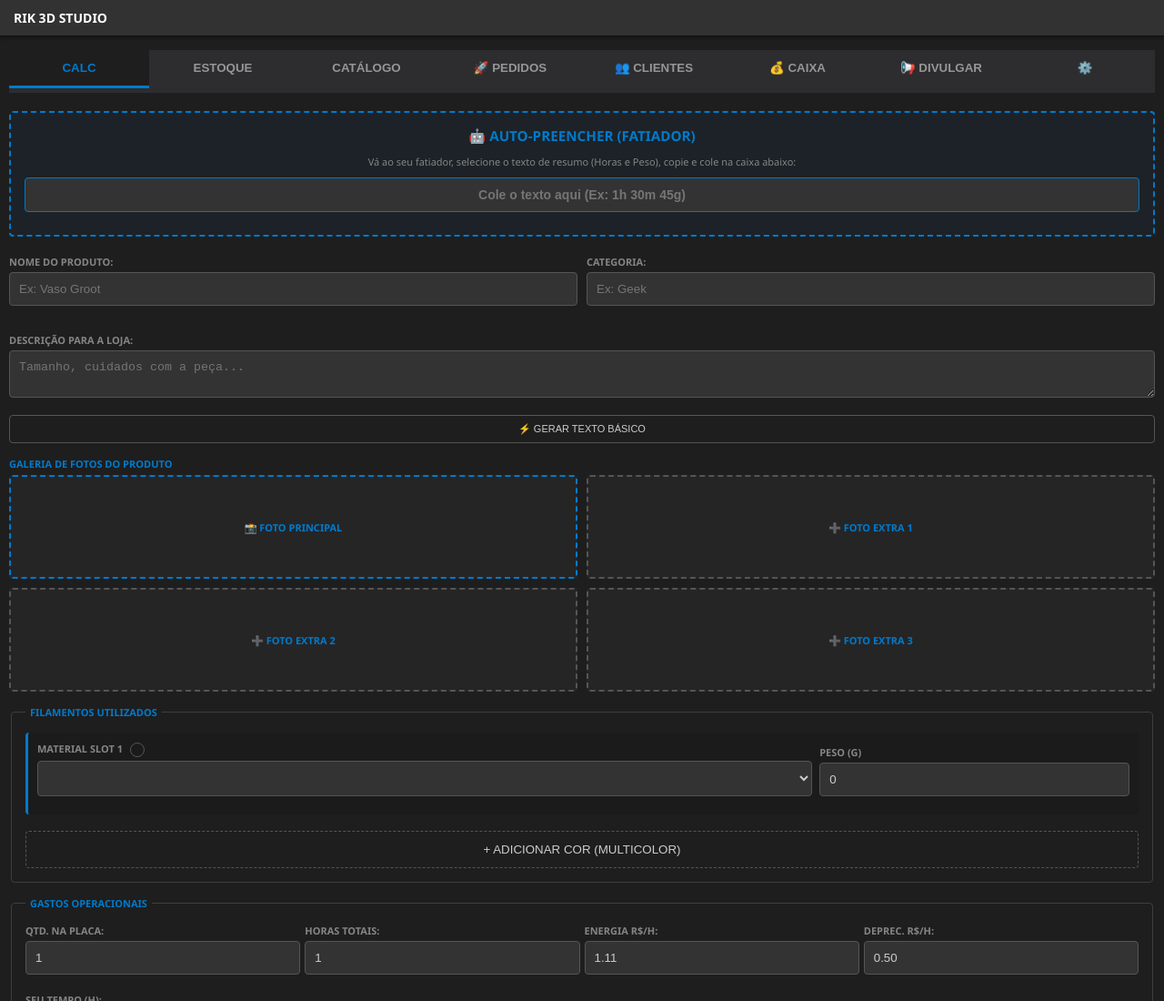
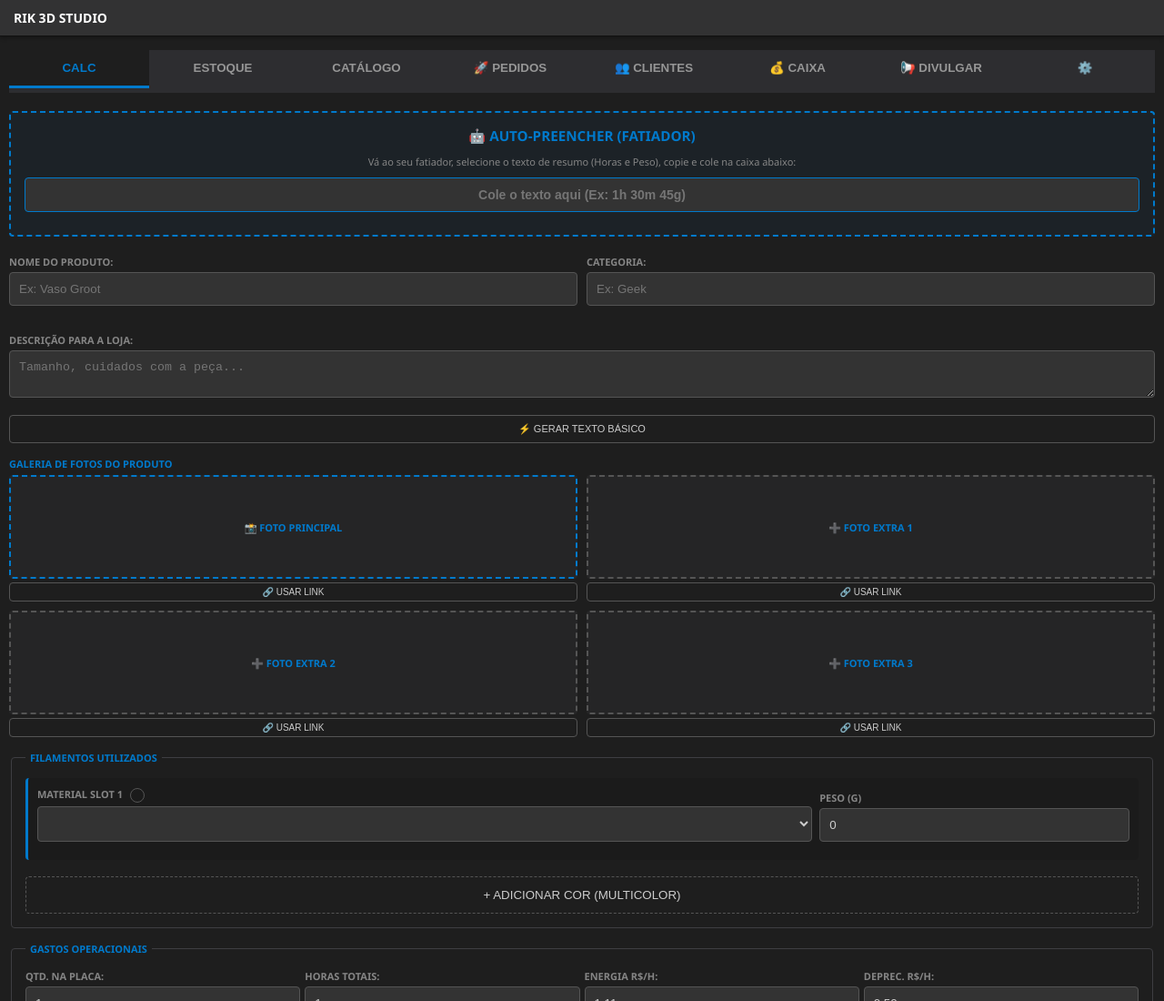
Before and after one commit to henriquerik/painel-celular, a plain HTML site: page calc.html in a window 1280 px wide. Shown: the top 1100 px of the page at 91% size. Drawn offline with Linux system fonts and the light colour scheme; no server answers.

Commit message:
Add files via upload

```diff
--- a/calc.html
+++ b/calc.html
@@ -47,25 +47,37 @@
 
         <label style="margin-top: 15px; display: block; font-weight: bold; color: var(--primary);">Galeria de Fotos do Produto</label>
         <div class="galeria-grid">
+            <div style="display:flex; flex-direction:column; gap:4px;">
                 <div class="img-input-area" style="border-color: var(--primary);">
                     <span id="p-img-text-0">📸 FOTO PRINCIPAL</span>
                     <input type="file" id="p-img-file-0" accept="image/*" onchange="previewImage(this, 0)">
                     <img id="p-img-prev-0" class="img-area-preview">
                 </div>
+                <button class="btn-limpar" style="padding:4px; font-size:10px;" onclick="addLinkImagem(0)">🔗 USAR LINK</button>
+            </div>
+            <div style="display:flex; flex-direction:column; gap:4px;">
                 <div class="img-input-area">
                     <span id="p-img-text-1">➕ FOTO EXTRA 1</span>
                     <input type="file" id="p-img-file-1" accept="image/*" onchange="previewImage(this, 1)">
                     <img id="p-img-prev-1" class="img-area-preview">
                 </div>
+                <button class="btn-limpar" style="padding:4px; font-size:10px;" onclick="addLinkImagem(1)">🔗 USAR LINK</button>
+            </div>
+            <div style="display:flex; flex-direction:column; gap:4px;">
                 <div class="img-input-area">
                     <span id="p-img-text-2">➕ FOTO EXTRA 2</span>
                     <input type="file" id="p-img-file-2" accept="image/*" onchange="previewImage(this, 2)">
                     <img id="p-img-prev-2" class="img-area-preview">
                 </div>
+                <button class="btn-limpar" style="padding:4px; font-size:10px;" onclick="addLinkImagem(2)">🔗 USAR LINK</button>
+            </div>
+            <div style="display:flex; flex-direction:column; gap:4px;">
                 <div class="img-input-area">
                     <span id="p-img-text-3">➕ FOTO EXTRA 3</span>
                     <input type="file" id="p-img-file-3" accept="image/*" onchange="previewImage(this, 3)">
                     <img id="p-img-prev-3" class="img-area-preview">
+                </div>
+                <button class="btn-limpar" style="padding:4px; font-size:10px;" onclick="addLinkImagem(3)">🔗 USAR LINK</button>
             </div>
         </div>
         <fieldset style="border: 1px solid var(--border); border-radius: 4px; margin-top: 15px; padding: 15px;">
@@ -168,7 +180,7 @@
             renderCategoriasRapidas();
         }
 
-        // LEITOR TEXTO DO FATIADOR (Mantido igual)
+        // LEITOR TEXTO DO FATIADOR
         function processarTextoFatiador(text) {
             if (!text) return;
             var statusEl = document.getElementById('ocr-status');
@@ -193,7 +205,7 @@
             }
         }
 
-        // GESTÃO DE ESTOQUE / AMS (Mantido igual)
+        // GESTÃO DE ESTOQUE / AMS
         function addSlotAMS() {
             try {
                 if(slotsAmsCount >= 10) return;
@@ -225,7 +237,7 @@
             } catch(e) {}
         }
 
-        // CÁLCULO MÁGICO (Mantido igual)
+        // CÁLCULO MÁGICO
         function calc() {
             try {
                 var custoPlasticoTotal = 0;
@@ -331,7 +343,7 @@
         }
 
         // ==========================================
-        // NOVA LÓGICA DE MÚLTIPLAS IMAGENS
+        // LÓGICA DE MÚLTIPLAS IMAGENS
         // ==========================================
         function previewImage(input, index) {
             if (input.files && input.files[0]) {
@@ -343,16 +355,34 @@
                         if (width > height) { if (width > MAX) { height *= MAX / width; width = MAX; } } else { if (height > MAX) { width *= MAX / height; height = MAX; } }
                         canvas.width = width; canvas.height = height; var ctx = canvas.getContext('2d'); ctx.drawImage(img, 0, 0, width, height);
 
-                        // Salva no array na posição correta
                         imgGaleria[index] = canvas.toDataURL('image/jpeg', 0.6);
 
-                        // Atualiza visual
                         var pv = document.getElementById('p-img-prev-' + index); if(pv) { pv.src = imgGaleria[index]; pv.style.display='block'; }
                         var pt = document.getElementById('p-img-text-' + index); if(pt) { pt.style.display='none'; }
                     };
                     img.src = e.target.result;
                 };
                 reader.readAsDataURL(input.files[0]);
+            }
+        }
+
+        // NOVA FUNÇÃO: ADICIONAR IMAGEM POR LINK
+        function addLinkImagem(index) {
+            var url = prompt("Cole o link (URL) da imagem hospedada na internet:\nExemplo: https://meusite.com/foto.png");
+
+            if (url && (url.startsWith("http://") || url.startsWith("https://"))) {
+                imgGaleria[index] = url; // Salva o link direto na galeria
+
+                // Atualiza o visual para mostrar a foto puxada do link
+                var pv = document.getElementById('p-img-prev-' + index);
+                var pt = document.getElementById('p-img-text-' + index);
+
+                if(pv) { pv.src = url; pv.style.display = 'block'; }
+                if(pt) { pt.style.display = 'none'; }
+
+                mostrarToast("Imagem adicionada por link!");
+            } else if (url) {
+                alert("⚠️ Erro: O link precisa ser uma URL válida começando com 'http://' ou 'https://'");
             }
         }
 
```
Lines whose indentation alone changed are shown as unchanged.
